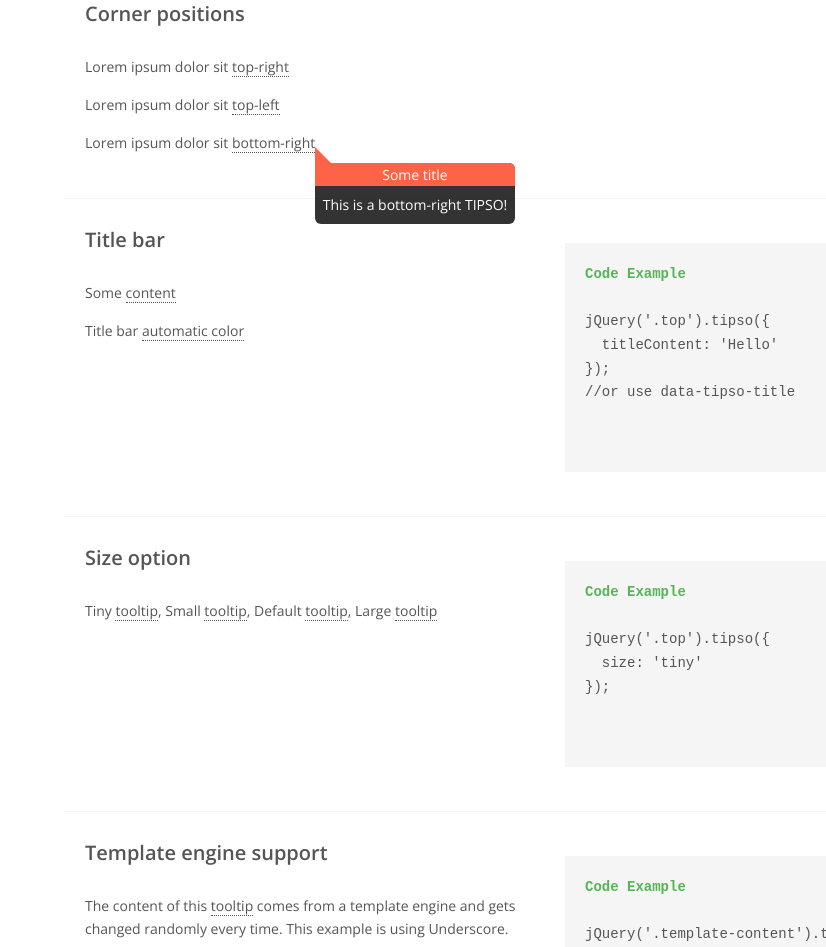
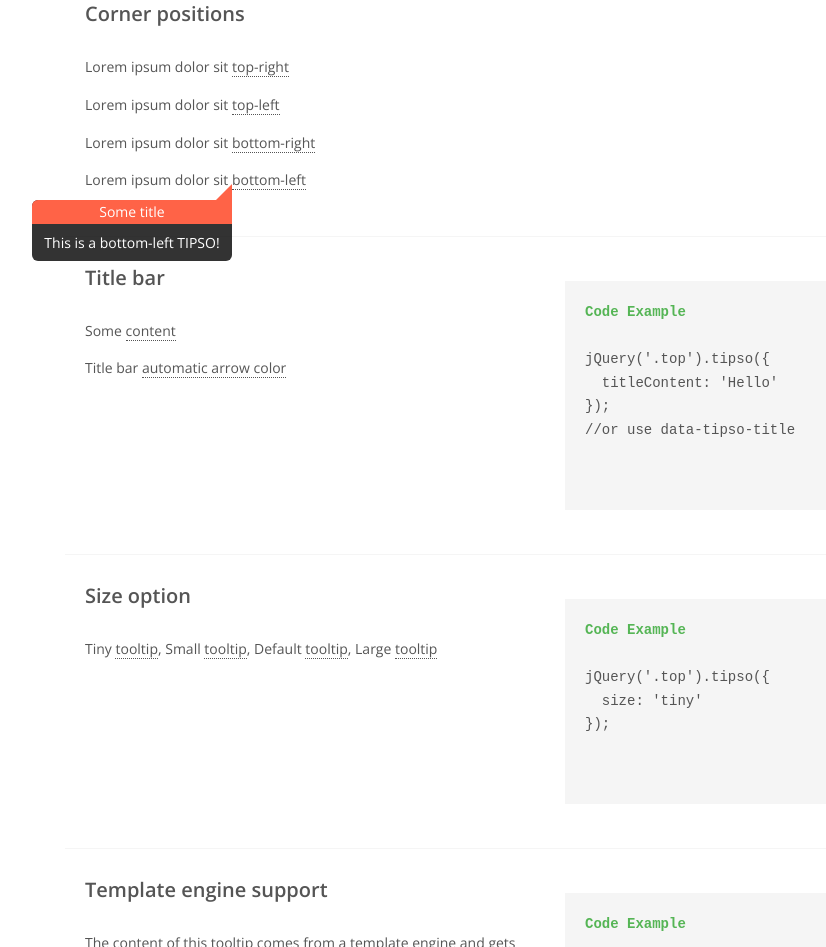
Before and after one commit to object505/tipso, a website with bundled scripts: page demo/index.html in a window 1280 px wide. Shown: the part 1801-2748 px from the top of the page, without its empty margins (95-921 px from the left). Built offline with nearby package versions, Linux system fonts and the light colour scheme.

Commit message:
Added bottom-left position

```diff
--- a/demo/index.html
+++ b/demo/index.html
@@ -78,6 +78,15 @@
 
 			jQuery('.bottom-right').tipso({
 				position: 'bottom-right',
+				background: 'rgba(0,0,0,0.8)',
+				titleBackground: 'tomato',
+				titleContent: 'Some title',
+				useTitle: false,
+				tooltipHover: true
+			});
+
+			jQuery('.bottom-left').tipso({
+				position: 'bottom-left',
 				background: 'rgba(0,0,0,0.8)',
 				titleBackground: 'tomato',
 				titleContent: 'Some title',
@@ -208,7 +217,7 @@
 		jQuery(window).load(function(){
 			// Show Tipso on Load
 			jQuery('.page-load').tipso('show');
-			jQuery('.bottom-right').tipso('show');
+			jQuery('.bottom-left').tipso('show');
 		});
 	</script>
 
@@ -308,6 +317,7 @@
 					<p>Lorem ipsum dolor sit <span class="top-right" title="tipso" data-tipso="This is a top-right TIPSO!">top-right</span></p>
 					<p>Lorem ipsum dolor sit <span class="top-left" title="tipso" data-tipso="This is a top-left TIPSO!">top-left</span></p>
 					<p>Lorem ipsum dolor sit <span class="bottom-right" title="tipso" data-tipso="This is a bottom-right TIPSO!">bottom-right</span></p>
+					<p>Lorem ipsum dolor sit <span class="bottom-left" title="tipso" data-tipso="This is a bottom-left TIPSO!">bottom-left</span></p>
 				</div>
 			</div>
 
@@ -315,7 +325,7 @@
 				<div class="c6">
 					<h4>Title bar</h4>
 					<p>Some <span class="top" data-tipso-title="Hello" data-tipso="This is a TIPSO with a title!">content</span></p>
-					<p>Title bar <span class="bottom" data-tipso-title="Hello" data-tipso="This is a TIPSO with a title!">automatic color</span></p>
+					<p>Title bar <span class="bottom" data-tipso-title="Hello" data-tipso="This is a TIPSO with a title!">automatic arrow color</span></p>
 				</div>
 				<div class="c6">
 					<pre><span>Code Example</span>
--- a/src/tipso.js
+++ b/src/tipso.js
@@ -530,6 +530,64 @@
          tipso_bubble.addClass('bottom');
        }
        break;
+
+       /*
+        * Bottom left position
+        */
+       case 'bottom-left':
+        pos_left = $e.offset().left - (realHeight(tipso_bubble).width);
+        pos_top = $e.offset().top + $e.outerHeight() + arrow;
+        tipso_bubble.find('.tipso_arrow').css({
+          marginLeft: -obj.settings.arrowWidth,
+          marginTop: '',
+        });
+        if (pos_top + realHeight(tipso_bubble).height > $win.scrollTop() + $win.outerHeight())
+        {
+          pos_top = $e.offset().top - realHeight(tipso_bubble).height - arrow;
+
+          tipso_bubble.find('.tipso_arrow').css({
+            'border-bottom-color': 'transparent',
+            'border-top-color': obj.settings.background,
+            'border-left-color': 'transparent',
+            'border-right-color': 'transparent'
+          });
+
+          /*
+           * Hide and show the appropriate rounded corners
+           */
+          removeCornerClasses(tipso_bubble);
+          tipso_bubble.addClass("top_left_corner");
+          tipso_bubble.find(".tipso_title").addClass("top_left_corner");
+          tipso_bubble.find('.tipso_arrow').css({
+            'border-right-color': obj.settings.background,
+          });
+
+          tipso_bubble.removeClass('top-right top bottom left right');
+          tipso_bubble.addClass('top');
+        }
+        else
+        {
+          tipso_bubble.find('.tipso_arrow').css({
+            'border-top-color': 'transparent',
+            'border-bottom-color': arrow_color,
+            'border-left-color': 'transparent',
+            'border-right-color': 'transparent'
+          });
+
+          /*
+           * Hide and show the appropriate rounded corners
+           */
+          removeCornerClasses(tipso_bubble);
+          tipso_bubble.addClass("bottom_left_corner");
+          tipso_bubble.find(".tipso_title").addClass("bottom_left_corner");
+          tipso_bubble.find('.tipso_arrow').css({
+            'border-right-color': arrow_color,
+          });
+
+          tipso_bubble.removeClass('top bottom left right');
+          tipso_bubble.addClass('bottom');
+        }
+        break;
       /*
        * Top position
        */
@@ -685,6 +743,15 @@
         'margin-top': ''
       });
     }
+    if (obj.settings.position == 'bottom-left')
+    {
+      var tipso_arrow = tipso_bubble.find(".tipso_arrow").eq(0);
+      var tipso_arrow_width = obj.settings.arrowWidth;
+      tipso_arrow.css({
+        'margin-left': obj.settings.width / 2 - 2 * obj.settings.arrowWidth,
+        'margin-top': ''
+      });
+    }
 
     if (pos_left < $win.scrollLeft() && (obj.settings.position == 'bottom' || obj.settings.position == 'top'))
     {
@@ -707,7 +774,8 @@
        || obj.settings.position == 'right'
        || obj.settings.position == 'top-right'
        || obj.settings.position == 'top-left'
-       || obj.settings.position == 'bottom-right'))
+       || obj.settings.position == 'bottom-right'
+       || obj.settings.position == 'bottom-left'))
     {
       pos_left = $e.offset().left + ($e.outerWidth() / 2) - (realHeight(tipso_bubble).width / 2);
       tipso_bubble.find('.tipso_arrow').css({
@@ -766,6 +834,7 @@
        || obj.settings.position == 'right'
        || obj.settings.position == 'top-right'
        || obj.settings.position == 'top-left'
+       || obj.settings.position == 'bottom-right'
        || obj.settings.position == 'bottom-right'))
     {
       pos_left = $e.offset().left + ($e.outerWidth() / 2) - (realHeight(tipso_bubble).width / 2);
```
